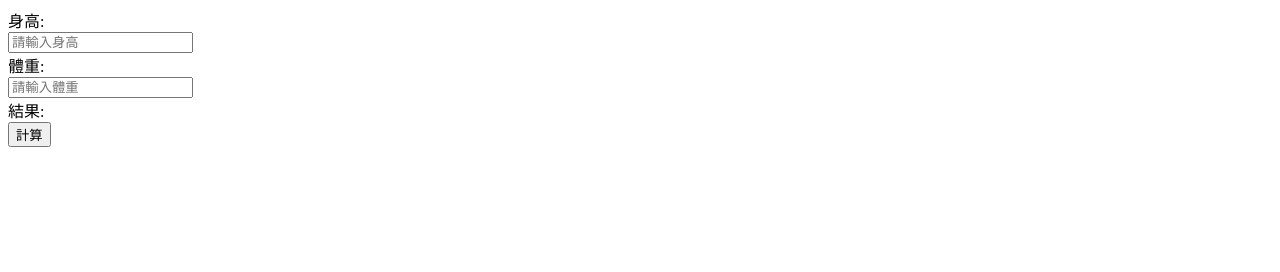
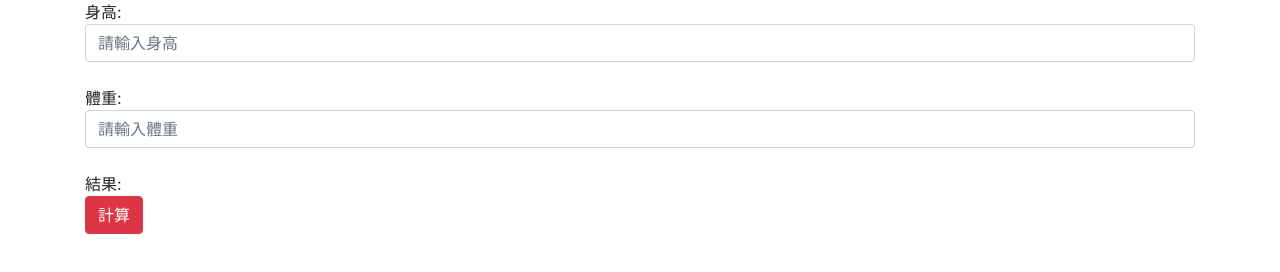
Before and after one commit to andy1993604/BSWEB, a plain HTML site: page BMI.html in a window 1280 px wide. Drawn offline with nearby package versions, Linux system fonts and the light colour scheme.

Commit message:
boostrapbmi

```diff
--- a/BMI.html
+++ b/BMI.html
@@ -5,15 +5,17 @@
     <meta charset="UTF-8">
     <meta name="viewport" content="width=device-width, initial-scale=1.0">
     <meta http-equiv="X-UA-Compatible" content="ie=edge">
+    <link rel="stylesheet" href="https://stackpath.bootstrapcdn.com/bootstrap/4.2.1/css/bootstrap.min.css"
+        integrity="sha384-GJzZqFGwb1QTTN6wy59ffF1BuGJpLSa9DkKMp0DgiMDm4iYMj70gZWKYbI706tWS" crossorigin="anonymous">
     <title>Document</title>
     <script>
         function myFunction() {
-            var height = document.getElementById('height').value/100;
+            var height = document.getElementById('height').value / 100;
             var weight = document.getElementById('weight').value;
             console.log(height);
             console.log(weight);
             var BMI = 0;
-            BMI = weight/(height*height);
+            BMI = weight / (height * height);
             document.getElementById('BMI').innerHTML = BMI;
         }
 
@@ -22,13 +24,32 @@
 </head>
 
 <body>
-    <div>身高:</div>
-    <input type="text" id="height" placeholder="請輸入身高"><br>
-    <div>體重:</div>
-    <input type="text" id="weight" placeholder="請輸入體重"><br>
-    <div>結果:<span id="BMI"></span></div>
-    <button type="submit" onclick="myFunction()">計算</button>
-
+    <div class="container">
+        <div class="row">
+            <div class=col>身高:</div>
+        </div>
+        <div class="row">
+            <div class="col">
+                    <input class="form-control" type="text" id="height" placeholder="請輸入身高"><br>
+            </div>
+        </div>
+        <div class="row">
+            <div class=col>體重:</div>
+        </div>
+        <div class="row">
+            <div class="col">
+                    <input class="form-control"type="text" id="weight" placeholder="請輸入體重"><br>
+            </div>
+        </div>
+        <div class="row">
+            <div class=col>結果:<span id="BMI"></span></div>
+        </div>
+        <div class="row">
+            <div class="col">
+                <button type="submit" class="btn btn-danger" onclick="myFunction()">計算</button>
+            </div>
+        </div>
+    </div>
 </body>
 
 </html>
```
Also changed, not shown: boostrapForm.html (added, +8 -0 lines).
